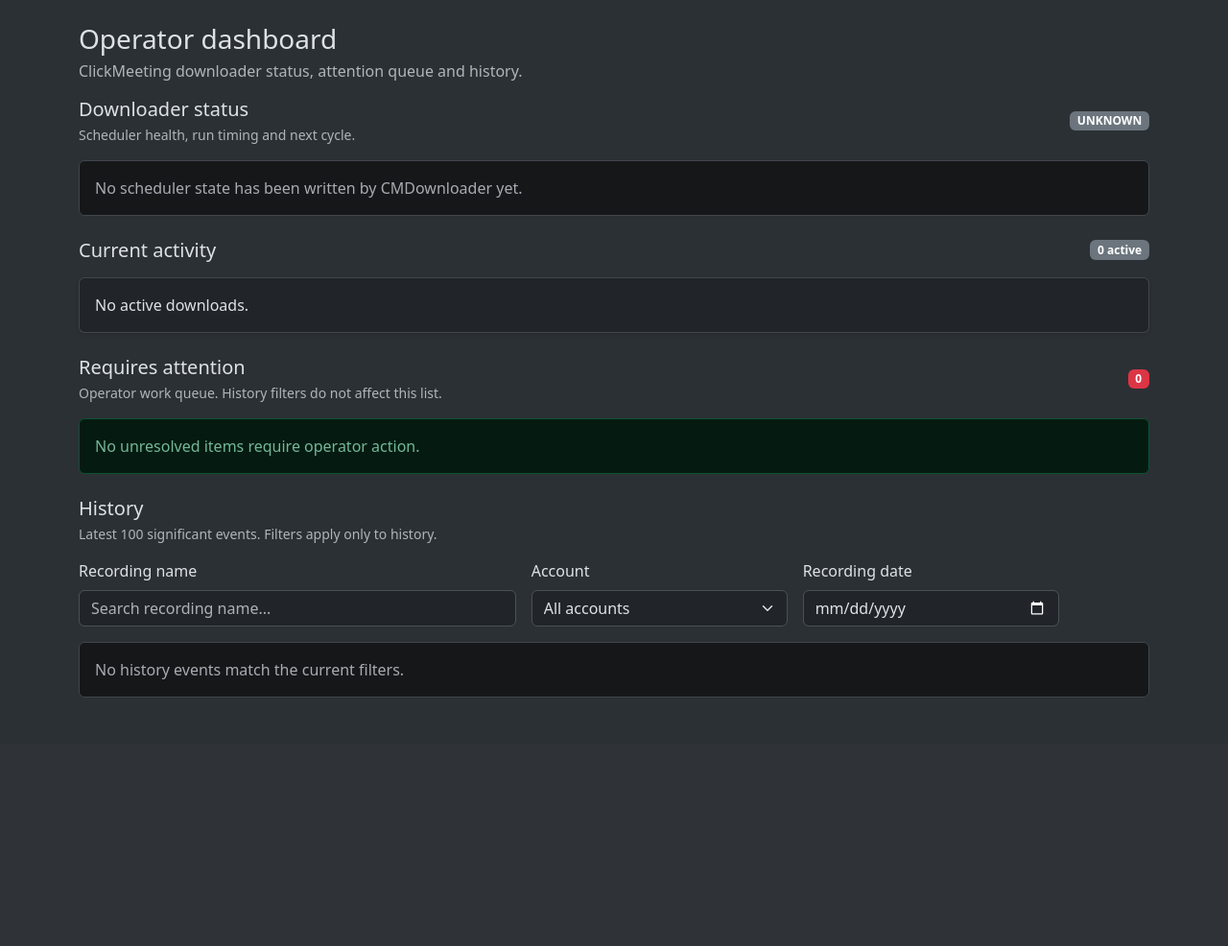
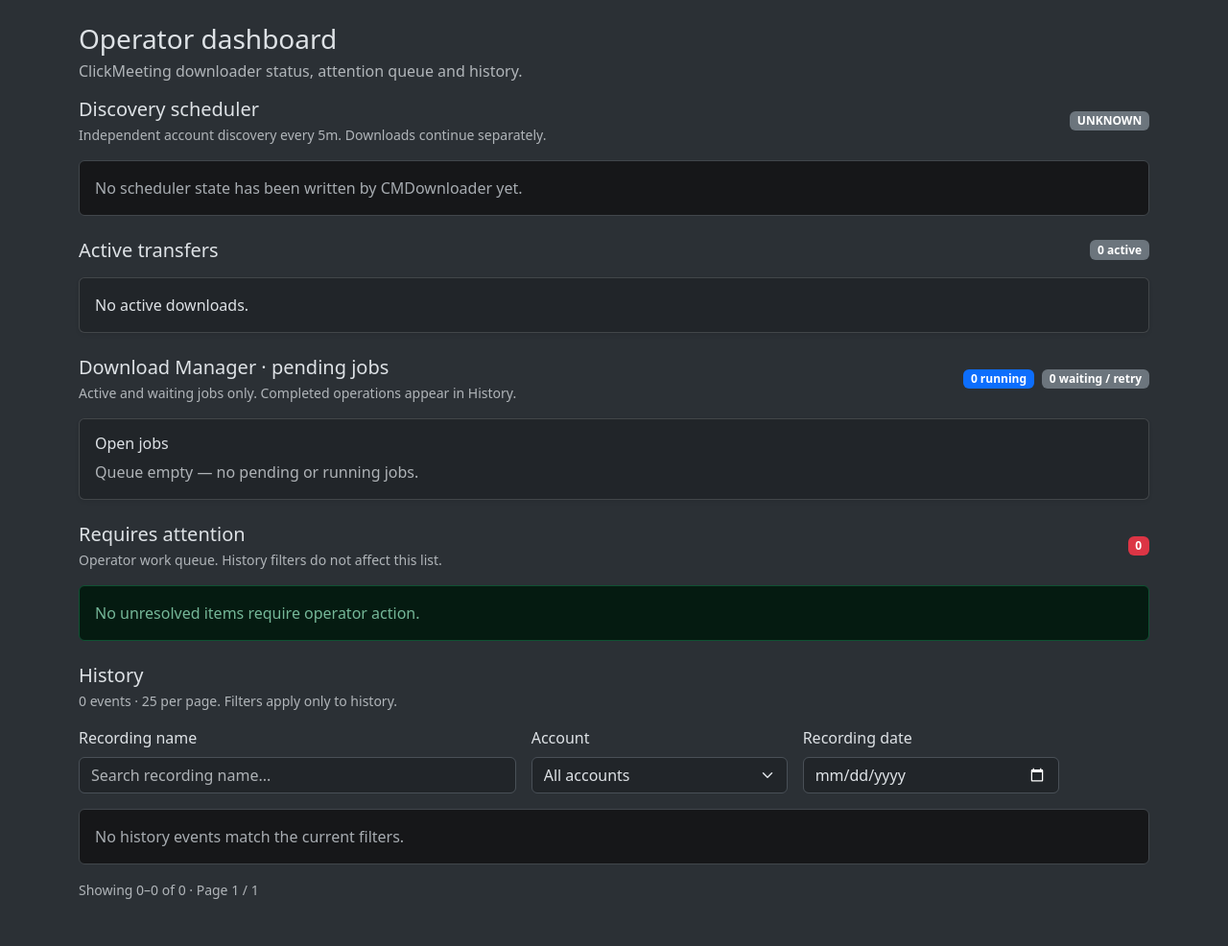
Before and after one commit to slawciod82/CMDownloaderUI, a Flask app: page / in a window 1280 px wide. Shown: the part 50-1036 px from the top of the page at 96% size. Before the commit the page ends 777 px from the top, so only its background shows below. Run offline with Flask 3, Linux system fonts and the light colour scheme.

Commit message:
Gate B: downloader queue UI and paginated auto-refresh history
* Gate B: expose read-only persistent download queue and independent discovery status

* Gate B: expose read-only persistent download queue and independent discovery status

* Gate B: expose read-only persistent download queue and independent discovery status

* Gate B: expose read-only persistent download queue and independent discovery status

* Gate B: expose read-only persistent download queue and independent discovery status

* Gate B: add HTMX queue component

* Gate B: use actual QUEUED state from Gate A backend

* Gate B: add queue state badge styles

* Gate B: add filtered deterministic history pagination

* Gate B: add filter-preserving history page navigation

* Gate B: auto-refresh filtered history every 30s while idle

* Document Gate B paginated auto-refreshing history

* Fix Clear and paging links to avoid inheriting auto-poll filters

* Remove duplicated finished jobs list from Download Manager

```diff
--- a/app.py
+++ b/app.py
@@ -6,16 +6,16 @@ from pathlib import Path
 from urllib.parse import quote
 from zoneinfo import ZoneInfo
 
-from flask import Flask, Response, render_template, request
-from sqlalchemy import create_engine, select
+from flask import Flask, Response, render_template, request, url_for
+from sqlalchemy import create_engine, select, func
 from sqlalchemy.exc import OperationalError
 from sqlalchemy.orm import Session, joinedload
 
-from models import Account, Event, Recording, Run, RuntimeWorker, SchedulerState
+from models import Account, DownloadJob, Event, Recording, Run, RuntimeWorker, SchedulerState
 
 
 WARSAW = ZoneInfo("Europe/Warsaw")
-HISTORY_LIMIT = 100
+HISTORY_PAGE_SIZE = 25
 HEARTBEAT_STALE_SECONDS = int(os.getenv("HEARTBEAT_STALE_SECONDS", "120"))
 
 app = Flask(__name__)
@@ -153,6 +153,36 @@ def get_runtime_context(session: Session) -> dict:
     }
 
 
+
+def get_download_queue_context(session: Session) -> dict:
+    """Read the Gate A durable queue; historical rows never become work."""
+    counts = dict(session.execute(
+        select(DownloadJob.status, func.count(DownloadJob.id)).group_by(DownloadJob.status)
+    ).all())
+    active_jobs = session.execute(
+        select(DownloadJob)
+        .options(joinedload(DownloadJob.recording).joinedload(Recording.account))
+        .where(DownloadJob.status.in_(("QUEUED", "RUNNING", "RETRY_WAIT")))
+        .order_by(DownloadJob.created_at.asc(), DownloadJob.id.asc())
+        .limit(50)
+    ).scalars().all()
+    recent_jobs = session.execute(
+        select(DownloadJob)
+        .options(joinedload(DownloadJob.recording).joinedload(Recording.account))
+        .where(DownloadJob.status.not_in(("QUEUED", "RUNNING", "RETRY_WAIT")))
+        .order_by(DownloadJob.finished_at.desc(), DownloadJob.id.desc())
+        .limit(20)
+    ).scalars().all()
+    return {
+        "job_counts": counts,
+        "queued_count": counts.get("QUEUED", 0) + counts.get("RETRY_WAIT", 0),
+        "running_job_count": counts.get("RUNNING", 0),
+        "active_jobs": active_jobs,
+        "recent_jobs": recent_jobs,
+        "queue_limit": 50,
+    }
+
+
 def get_attention_context(session: Session) -> dict:
     attention_records = session.execute(
         select(Recording)
@@ -170,19 +200,28 @@ def get_attention_context(session: Session) -> dict:
 def get_history_context(session: Session) -> dict:
     q, account_id, selected_date = parse_filters()
     conditions = recording_filter_conditions(q, account_id, selected_date)
-
     accounts = session.execute(select(Account).order_by(Account.name)).scalars().all()
 
-    history_stmt = (
+    # Count matching events only; filters must never alter the attention queue.
+    total = session.scalar(
+        select(func.count(Event.id)).join(Event.recording).where(*conditions)
+    ) or 0
+    total_pages = max(1, (total + HISTORY_PAGE_SIZE - 1) // HISTORY_PAGE_SIZE)
+    raw_page = request.args.get("page", "1")
+    page = max(1, min(int(raw_page), total_pages)) if raw_page.isdigit() else 1
+
+    history_events = session.execute(
         select(Event)
         .join(Event.recording)
         .options(joinedload(Event.recording).joinedload(Recording.account))
         .where(*conditions)
-        .order_by(Event.created_at.desc())
-        .limit(HISTORY_LIMIT)
-    )
-    history_events = session.execute(history_stmt).scalars().all()
+        .order_by(Event.created_at.desc(), Event.id.desc())
+        .offset((page - 1) * HISTORY_PAGE_SIZE)
+        .limit(HISTORY_PAGE_SIZE)
+    ).scalars().all()
 
+    # Preserve bookmarks, filters and pagination across HTMX navigation.
+    url_filters = {"q": q, "account": account_id or "", "date": selected_date.isoformat() if selected_date else ""}
     return {
         "accounts": accounts,
         "q": q,
@@ -190,7 +229,14 @@ def get_history_context(session: Session) -> dict:
         "selected_date": selected_date.isoformat() if selected_date else "",
         "filters_active": bool(q or account_id or selected_date),
         "history_events": history_events,
-        "history_limit": HISTORY_LIMIT,
+        "history_limit": HISTORY_PAGE_SIZE,
+        "history_page": page,
+        "history_pages": total_pages,
+        "history_total": total,
+        "history_start": (page - 1) * HISTORY_PAGE_SIZE + 1 if total else 0,
+        "history_end": min(page * HISTORY_PAGE_SIZE, total),
+        "history_prev_url": url_for("index", **url_filters, page=page - 1) if page > 1 else None,
+        "history_next_url": url_for("index", **url_filters, page=page + 1) if page < total_pages else None,
     }
 
 
@@ -222,6 +268,7 @@ def index():
             return render_template(
                 "index.html",
                 **get_runtime_context(session),
+                **get_download_queue_context(session),
                 **get_attention_context(session),
                 **history_context,
             )
@@ -234,6 +281,15 @@ def current_activity():
     try:
         with Session(engine) as session:
             return render_template("_current_activity.html", **get_runtime_context(session))
+    except OperationalError as exc:
+        return database_error_response(exc, fragment=True)
+
+
+@app.get("/queue")
+def download_queue():
+    try:
+        with Session(engine) as session:
+            return render_template("_download_queue.html", **get_download_queue_context(session))
     except OperationalError as exc:
         return database_error_response(exc, fragment=True)
 
@@ -299,6 +355,8 @@ def status_class(value: str | None) -> str:
         "COMPLETED_WITH_ERRORS": "text-bg-warning",
         "RESOLVED_EXTERNALLY": "text-bg-secondary",
         "RUNNING": "text-bg-primary",
+        "QUEUED": "text-bg-secondary",
+        "RETRY_WAIT": "text-bg-warning",
         "WAITING": "text-bg-secondary",
         "CHECKING": "text-bg-info",
         "DOWNLOADING": "text-bg-primary",
--- a/templates/_current_activity.html
+++ b/templates/_current_activity.html
@@ -1,8 +1,8 @@
 <section class="mb-4" aria-labelledby="downloader-status-heading">
     <div class="d-flex flex-wrap justify-content-between align-items-center gap-2 mb-3">
         <div>
-            <h2 id="downloader-status-heading" class="h5 mb-1">Downloader status</h2>
-            <div class="small text-body-secondary">Scheduler health, run timing and next cycle.</div>
+            <h2 id="downloader-status-heading" class="h5 mb-1">Discovery scheduler</h2>
+            <div class="small text-body-secondary">Independent account discovery every {{ scheduler.interval_seconds|duration if scheduler else '5m' }}. Downloads continue separately.</div>
         </div>
         <span class="badge {{ effective_state|status_class }}">{{ effective_state }}</span>
     </div>
@@ -21,7 +21,7 @@
                     <div class="fw-semibold">{{ current_run_seconds|duration }}</div>
                 </div>
                 <div class="col-6 col-lg-3">
-                    <div class="small text-body-secondary">Active workers</div>
+                    <div class="small text-body-secondary">Active transfers</div>
                     <div class="fw-semibold">{{ active_worker_count }}</div>
                 </div>
                 <div class="col-6 col-lg-3">
@@ -31,7 +31,7 @@
             </div>
             <hr>
             <div class="d-flex flex-wrap justify-content-between gap-2 small text-body-secondary">
-                <span>Next cycle: {{ scheduler.interval_seconds|duration }} after this run finishes.</span>
+                <span>Next scheduled discovery: {{ scheduler.next_run_at|localtime }} (interval measured from start).</span>
                 <span>Heartbeat {{ scheduler.heartbeat_at|localtime }}</span>
             </div>
 
@@ -57,8 +57,8 @@
             {% if last_finished_run %}
             <hr>
             <div class="d-flex flex-wrap justify-content-between gap-2 small">
-                <span>Last result <span class="badge {{ last_finished_run.status|status_class }}">{{ last_finished_run.status }}</span></span>
-                <span>{{ last_finished_run.downloaded_count }} downloaded · {{ last_finished_run.failed_count }} problems</span>
+                <span>Last discovery result <span class="badge {{ last_finished_run.status|status_class }}">{{ last_finished_run.status }}</span></span>
+                <span>{{ last_finished_run.recordings_found }} discovered · {{ last_finished_run.failed_count }} discovery problems</span>
                 <span class="text-body-secondary">Heartbeat {{ scheduler.heartbeat_at|localtime }}</span>
             </div>
             {% endif %}
@@ -103,7 +103,7 @@
 
 <section class="mb-4" aria-labelledby="current-heading">
     <div class="d-flex flex-wrap justify-content-between align-items-center gap-2 mb-3">
-        <h2 id="current-heading" class="h5 mb-0">Current activity</h2>
+        <h2 id="current-heading" class="h5 mb-0">Active transfers</h2>
         <span class="badge text-bg-secondary">{{ active_worker_count }} active</span>
     </div>
 
--- /dev/null
+++ b/templates/_download_queue.html
@@ -0,0 +1,40 @@
+<section class="mb-4" aria-labelledby="queue-heading">
+  <div class="d-flex flex-wrap justify-content-between align-items-center gap-2 mb-3">
+    <div>
+      <h2 id="queue-heading" class="h5 mb-1">Download Manager · pending jobs</h2>
+      <div class="small text-body-secondary">Active and waiting jobs only. Completed operations appear in History.</div>
+    </div>
+    <div class="d-flex flex-wrap gap-2">
+      <span class="badge text-bg-primary">{{ running_job_count }} running</span>
+      <span class="badge text-bg-secondary">{{ queued_count }} waiting / retry</span>
+      {% if job_counts.get('FAILED', 0) %}
+      <span class="badge text-bg-danger">{{ job_counts['FAILED'] }} failed</span>
+      {% endif %}
+    </div>
+  </div>
+  <div class="card shadow-sm">
+    <div class="card-body">
+      <h3 class="h6">Open jobs</h3>
+      {% if active_jobs %}
+      <div class="table-responsive">
+        <table class="table table-sm align-middle mb-0">
+          <thead><tr><th>Recording / account</th><th>Operation</th><th>State</th><th>Attempts</th><th>Next attempt</th></tr></thead>
+          <tbody>
+          {% for job in active_jobs %}
+          <tr>
+            <td><div class="fw-semibold">{{ job.recording.recording_name }}</div><div class="small text-body-secondary">{{ job.recording.account.name }} · #{{ job.recording_id }}</div></td>
+            <td>{{ job.operation }}</td>
+            <td><span class="badge {{ job.status|status_class }}">{{ job.status }}</span></td>
+            <td>{{ job.attempt_count }}</td>
+            <td>{{ job.next_attempt_at|localtime if job.status != 'RUNNING' else '—' }}</td>
+          </tr>
+          {% endfor %}
+          </tbody>
+        </table>
+      </div>
+      {% if active_jobs|length == queue_limit %}<p class="small text-body-secondary mt-2 mb-0">Showing first {{ queue_limit }} open jobs.</p>{% endif %}
+      {% else %}<p class="text-body-secondary mb-0">Queue empty — no pending or running jobs.</p>{% endif %}
+    </div>
+  </div>
+
+</section>
--- a/templates/_record_browser.html
+++ b/templates/_record_browser.html
@@ -2,12 +2,13 @@
     <div class="d-flex flex-wrap justify-content-between align-items-center gap-2 mb-3">
         <div>
             <h2 id="history-heading" class="h5 mb-1">History</h2>
-            <div class="small text-body-secondary">Latest {{ history_limit }} significant events. Filters apply only to history.</div>
+            <div class="small text-body-secondary">{{ history_total }} events · {{ history_limit }} per page. Filters apply only to history.</div>
         </div>
         <span id="filter-indicator" class="spinner-border spinner-border-sm htmx-indicator" aria-label="Loading"></span>
     </div>
 
     <form id="record-filters" class="row g-3 mb-3" method="get" action="/">
+        <input type="hidden" name="page" id="history-page" value="{{ history_page }}">
         <div class="col-12 col-lg-5">
             <label for="q" class="form-label">Recording name</label>
             <input id="q"
@@ -22,7 +23,8 @@
                    hx-target="#record-browser"
                    hx-include="#record-filters"
                    hx-indicator="#filter-indicator"
-                   hx-push-url="true">
+                   hx-push-url="true"
+                   hx-on:input="document.getElementById('history-page').value = 1">
         </div>
         <div class="col-12 col-md-6 col-lg-3">
             <label for="account" class="form-label">Account</label>
@@ -34,7 +36,8 @@
                     hx-target="#record-browser"
                     hx-include="#record-filters"
                     hx-indicator="#filter-indicator"
-                    hx-push-url="true">
+                    hx-push-url="true"
+                    hx-on:change="document.getElementById('history-page').value = 1">
                 <option value="">All accounts</option>
                 {% for account in accounts %}
                     <option value="{{ account.id }}" {% if account_id == account.id %}selected{% endif %}>{{ account.name }}</option>
@@ -53,16 +56,12 @@
                    hx-target="#record-browser"
                    hx-include="#record-filters"
                    hx-indicator="#filter-indicator"
-                   hx-push-url="true">
+                   hx-push-url="true"
+                   hx-on:change="document.getElementById('history-page').value = 1">
         </div>
         <div class="col-12 col-lg-1 d-flex align-items-end">
             {% if filters_active %}
-                <a class="btn btn-outline-secondary w-100"
-                   href="/"
-                   hx-get="/"
-                   hx-target="#record-browser"
-                   hx-indicator="#filter-indicator"
-                   hx-push-url="true">Clear</a>
+                <a class="btn btn-outline-secondary w-100" href="/">Clear</a>
             {% endif %}
         </div>
     </form>
@@ -95,4 +94,15 @@
     {% else %}
     <div class="alert alert-secondary mb-0" role="status">No history events match the current filters.</div>
     {% endif %}
+    <nav class="d-flex flex-wrap align-items-center justify-content-between gap-2 mt-3" aria-label="History pagination">
+      <span class="small text-body-secondary">Showing {{ history_start }}–{{ history_end }} of {{ history_total }} · Page {{ history_page }} / {{ history_pages }}</span>
+      <div class="btn-group" role="group" aria-label="History pages">
+        {% if history_prev_url %}
+        <a class="btn btn-outline-primary" href="{{ history_prev_url }}">Previous</a>
+        {% endif %}
+        {% if history_next_url %}
+        <a class="btn btn-outline-primary" href="{{ history_next_url }}">Next</a>
+        {% endif %}
+      </div>
+    </nav>
 </section>
--- a/templates/index.html
+++ b/templates/index.html
@@ -15,6 +15,13 @@
     {% include "_current_activity.html" %}
 </div>
 
+<div id="download-queue"
+     hx-get="/queue"
+     hx-trigger="every 5s"
+     hx-swap="innerHTML">
+    {% include "_download_queue.html" %}
+</div>
+
 <div id="attention-queue"
      hx-get="/attention"
      hx-trigger="every 5s"
@@ -22,7 +29,11 @@
     {% include "_attention.html" %}
 </div>
 
-<div id="record-browser">
+<div id="record-browser"
+     hx-get="/"
+     hx-trigger="every 30s [!document.querySelector('#record-filters:focus-within')]"
+     hx-include="#record-filters"
+     hx-swap="innerHTML">
     {% include "_record_browser.html" %}
 </div>
 {% endblock %}
```
Also changed, not shown: models.py (+19 -0 lines), README.md.
